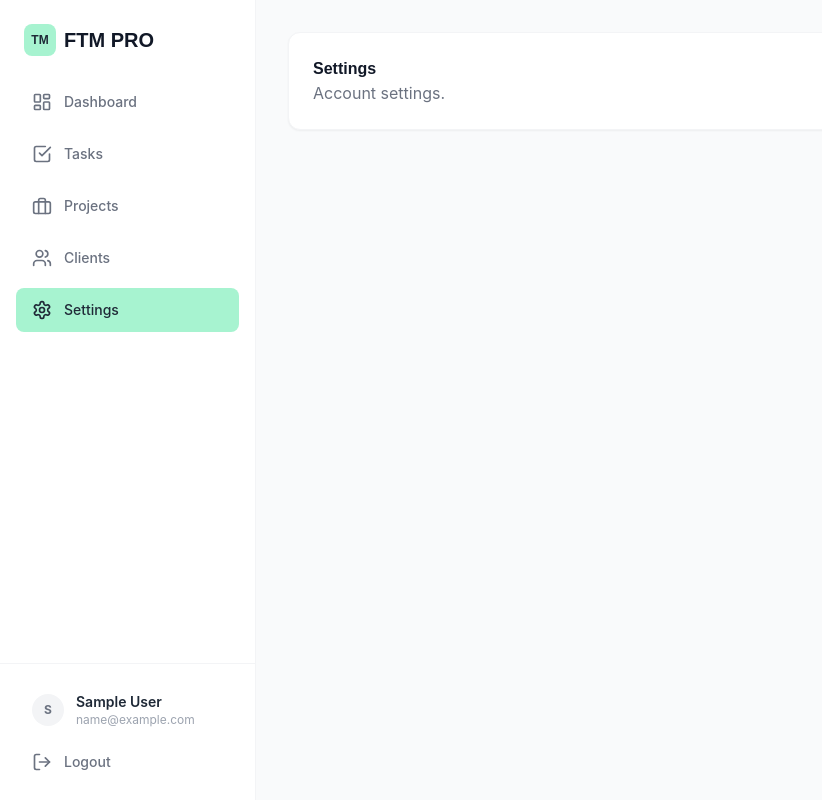
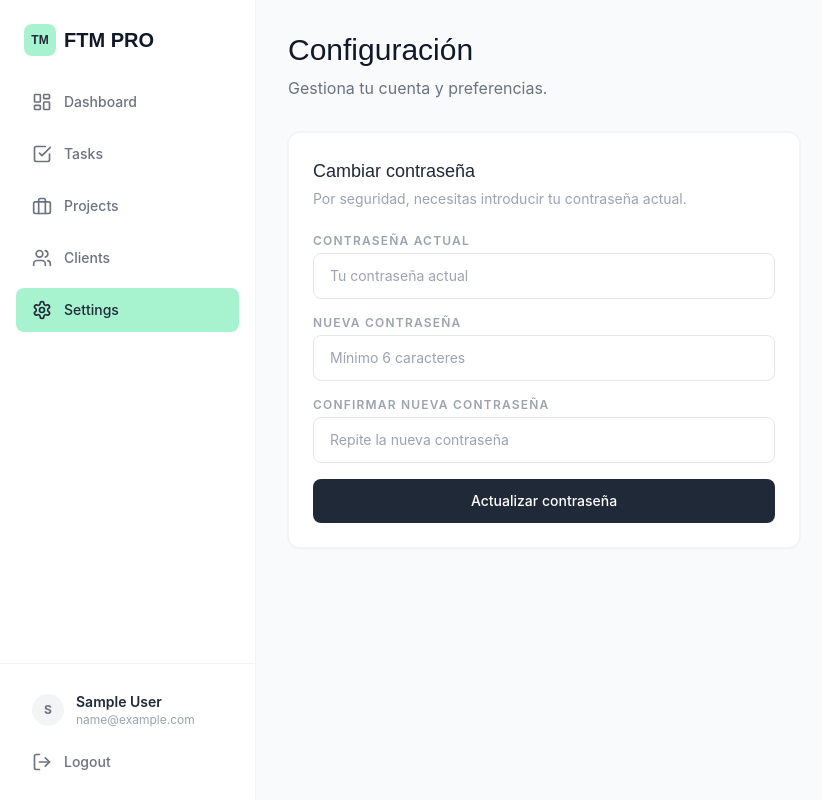
Before and after one commit to ma-ekai/App-Freelance-Task-Manager-PRO, a React (Vite) app in the folder frontend/: page /settings in a window 1280 px wide. Shown: the whole page, without its empty margins (0-822 px from the left). Built offline with nearby package versions, Linux system fonts and the light colour scheme; no server answers; sample sign-in values are in the browser's storage.

Commit message:
feat: añadir funcionalidad para cambiar contraseña

```diff
--- a/frontend/src/App.tsx
+++ b/frontend/src/App.tsx
@@ -7,6 +7,7 @@ import Register from './pages/Register';
 import Clients from './pages/Clients';
 import Projects from './pages/Projects';
 import Tasks from './pages/Tasks';
+import Settings from './pages/Settings';
 import api from './api';
 
 const Dashboard = () => {
@@ -73,7 +74,7 @@ const Dashboard = () => {
     );
 };
 
-const Settings = () => <div className="card"><h1>Settings</h1><p className="text-gray-500">Account settings.</p></div>;
+
 
 const ProtectedRoute: React.FC<{ children: React.ReactNode }> = ({ children }) => {
     const { user, loading } = useAuth();
--- /dev/null
+++ b/frontend/src/pages/Settings.tsx
@@ -0,0 +1,125 @@
+import React, { useState } from 'react';
+import api from '../api';
+
+const Settings: React.FC = () => {
+    const [currentPassword, setCurrentPassword] = useState('');
+    const [newPassword, setNewPassword] = useState('');
+    const [confirmPassword, setConfirmPassword] = useState('');
+    const [loading, setLoading] = useState(false);
+    const [success, setSuccess] = useState('');
+    const [error, setError] = useState('');
+
+    const handleSubmit = async (e: React.FormEvent) => {
+        e.preventDefault();
+        setSuccess('');
+        setError('');
+
+        if (newPassword !== confirmPassword) {
+            setError('Las contraseñas nuevas no coinciden.');
+            return;
+        }
+        if (newPassword.length < 6) {
+            setError('La nueva contraseña debe tener al menos 6 caracteres.');
+            return;
+        }
+
+        setLoading(true);
+        try {
+            await api.patch('/auth/change-password', { currentPassword, newPassword });
+            setSuccess('Contraseña actualizada correctamente.');
+            setCurrentPassword('');
+            setNewPassword('');
+            setConfirmPassword('');
+        } catch (err: any) {
+            const msg = err?.response?.data?.error || 'Error al cambiar la contraseña.';
+            setError(msg === 'Current password is incorrect'
+                ? 'La contraseña actual no es correcta.'
+                : msg);
+        } finally {
+            setLoading(false);
+        }
+    };
+
+    return (
+        <div className="space-y-8 max-w-lg">
+            <div>
+                <h1 className="text-3xl font-light text-anthracite-dark">Configuración</h1>
+                <p className="text-gray-500 mt-2">Gestiona tu cuenta y preferencias.</p>
+            </div>
+
+            <div className="card border-0 bg-white shadow-sm ring-1 ring-gray-100 p-8">
+                <h2 className="text-lg font-medium text-anthracite mb-1">Cambiar contraseña</h2>
+                <p className="text-sm text-gray-400 mb-6">Por seguridad, necesitas introducir tu contraseña actual.</p>
+
+                <form onSubmit={handleSubmit} className="space-y-4">
+                    <div>
+                        <label className="block text-xs font-semibold text-gray-400 uppercase tracking-widest mb-1">
+                            Contraseña actual
+                        </label>
+                        <input
+                            id="current-password"
+                            type="password"
+                            required
+                            value={currentPassword}
+                            onChange={e => setCurrentPassword(e.target.value)}
+                            className="w-full border border-gray-200 rounded-lg px-4 py-3 text-sm focus:outline-none focus:ring-2 focus:ring-mint-400 transition"
+                            placeholder="Tu contraseña actual"
+                        />
+                    </div>
+
+                    <div>
+                        <label className="block text-xs font-semibold text-gray-400 uppercase tracking-widest mb-1">
+                            Nueva contraseña
+                        </label>
+                        <input
+                            id="new-password"
+                            type="password"
+                            required
+                            value={newPassword}
+                            onChange={e => setNewPassword(e.target.value)}
+                            className="w-full border border-gray-200 rounded-lg px-4 py-3 text-sm focus:outline-none focus:ring-2 focus:ring-mint-400 transition"
+                            placeholder="Mínimo 6 caracteres"
+                        />
+                    </div>
+
+                    <div>
+                        <label className="block text-xs font-semibold text-gray-400 uppercase tracking-widest mb-1">
+                            Confirmar nueva contraseña
+                        </label>
+                        <input
+                            id="confirm-password"
+                            type="password"
+                            required
+                            value={confirmPassword}
+                            onChange={e => setConfirmPassword(e.target.value)}
+                            className="w-full border border-gray-200 rounded-lg px-4 py-3 text-sm focus:outline-none focus:ring-2 focus:ring-mint-400 transition"
+                            placeholder="Repite la nueva contraseña"
+                        />
+                    </div>
+
+                    {error && (
+                        <div className="bg-red-50 border border-red-100 text-red-600 rounded-lg px-4 py-3 text-sm">
+                            {error}
+                        </div>
+                    )}
+                    {success && (
+                        <div className="bg-green-50 border border-green-100 text-green-600 rounded-lg px-4 py-3 text-sm">
+                            {success}
+                        </div>
+                    )}
+
+                    <button
+                        id="change-password-btn"
+                        type="submit"
+                        disabled={loading}
+                        className="w-full bg-anthracite text-white rounded-lg px-6 py-3 text-sm font-medium hover:bg-anthracite-dark transition disabled:opacity-50"
+                    >
+                        {loading ? 'Guardando...' : 'Actualizar contraseña'}
+                    </button>
+                </form>
+            </div>
+        </div>
+    );
+};
+
+export default Settings;
```
Also changed, not shown: 2 other files (tests, documents, lock files or other folders).
